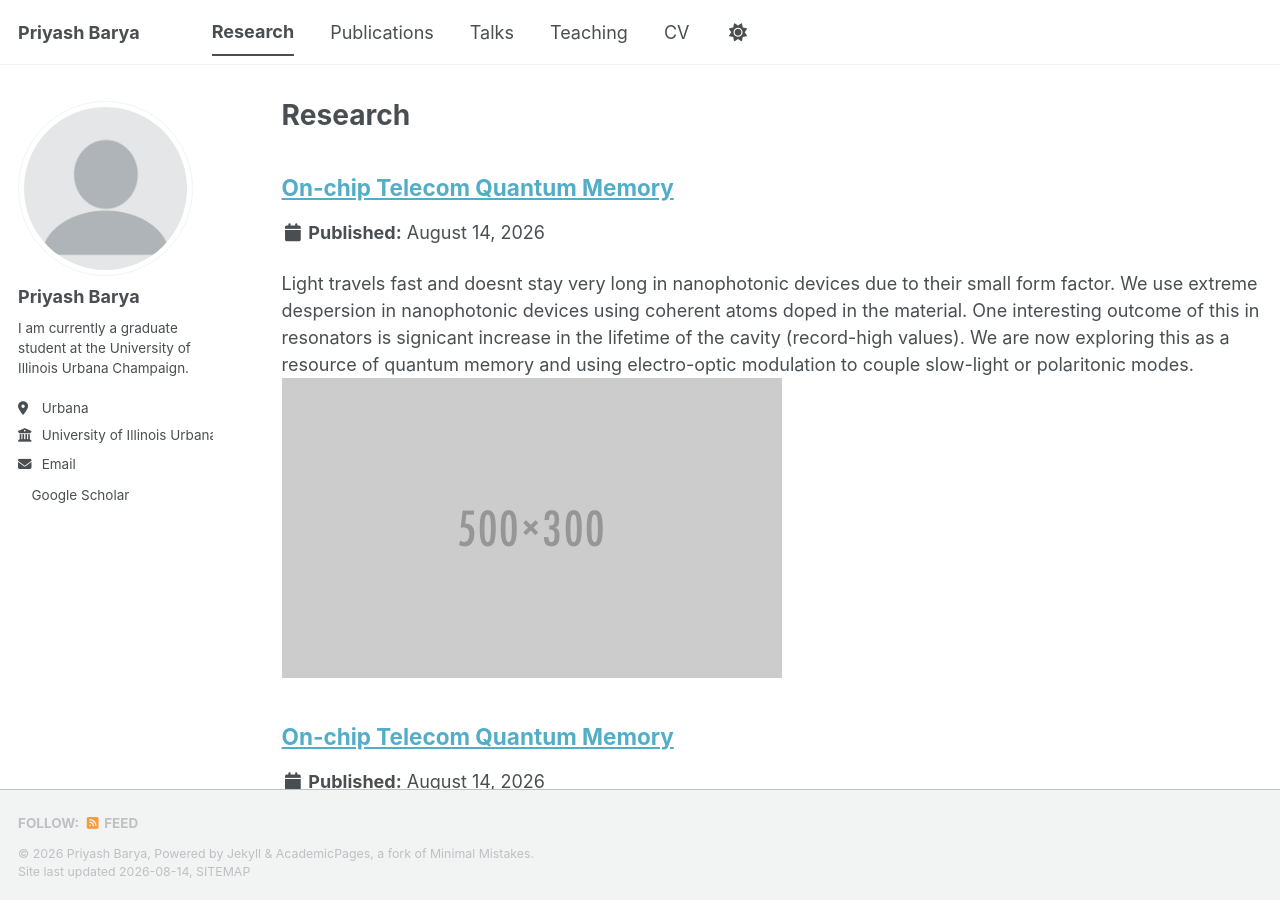
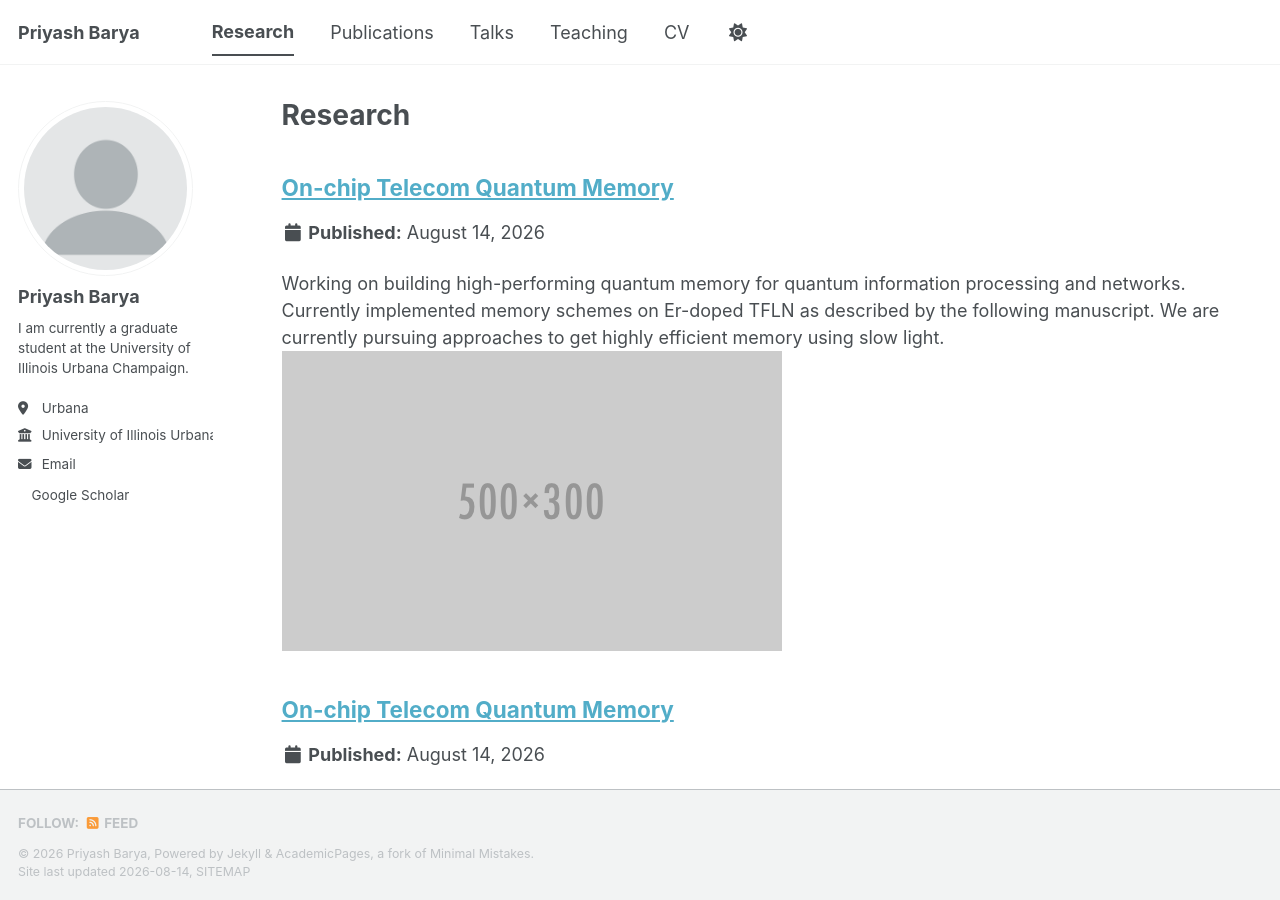
Before and after one commit to Priyash-Barya/Priyash-Barya.github.io, a Jekyll site: the page built from _pages/portfolio.html, in a window 1280 px wide and 900 px high. Built offline with Jekyll 4.4.1, drawn with Linux system fonts in a browser that asks for light colours; a style sheet for code colours, icons or effects is not loaded.

Commit message:
Update portfolio-1.html

```diff
--- a/_portfolio/portfolio-1.html
+++ b/_portfolio/portfolio-1.html
@@ -1,7 +1,6 @@
 ---
 title: "On-chip Telecom Quantum Memory"
-excerpt: "Light travels fast and doesnt stay very long in nanophotonic devices due to their small form factor. We use extreme despersion in nanophotonic devices using coherent atoms doped in the material. One interesting outcome of this in resonators is signicant
-increase in the lifetime of the cavity (record-high values). We are now exploring this as a resource of quantum memory and using electro-optic modulation to couple slow-light or polaritonic modes. <br/><img src='/images/500x300.png'>"
+excerpt: "Working on building high-performing quantum memory for quantum information processing and networks. Currently implemented memory schemes on Er-doped TFLN as described by the following manuscript. We are currently pursuing approaches to get highly efficient memory using slow light. <br/><img src='/images/500x300.png'>"
 collection: portfolio
 ---
 
```
